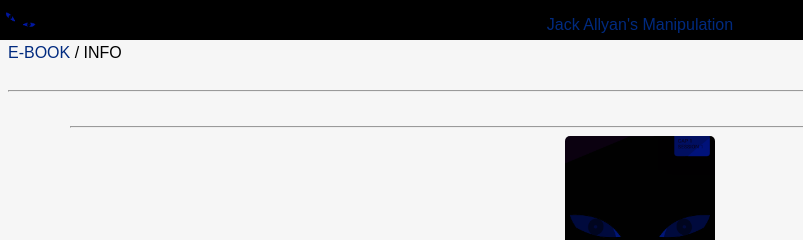
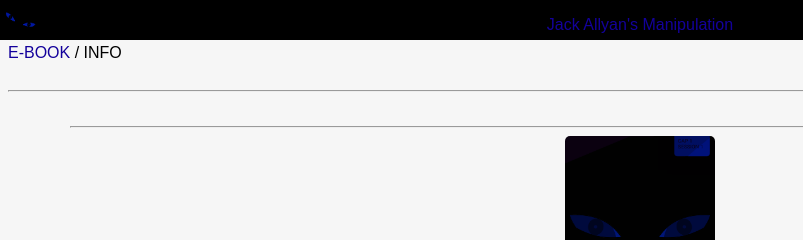
Before and after one commit to jackallyansmanipulation/jackallyansmanipulation.github.io, a plain HTML site: page index.html in a window 1280 px wide. Shown: the top 240 px of the page, 0-803 px from the left. Drawn offline with Linux system fonts and the light colour scheme.

Commit message:
Update style.css

```diff
--- a/style.css
+++ b/style.css
@@ -24,14 +24,14 @@ form[id='topform']{
 
 }
 a[id='o1']{
-color: #002A7F;
+color: #13009B;
 text-decoration: none;
 }
 a[id='o2']{
 text-decoration: none;
 }
 p[class='title']{
-	color: #002A7F;
+	color: #13009B;
 	width: 100%;
 	position: absolute;
 	top: 0px;
```
